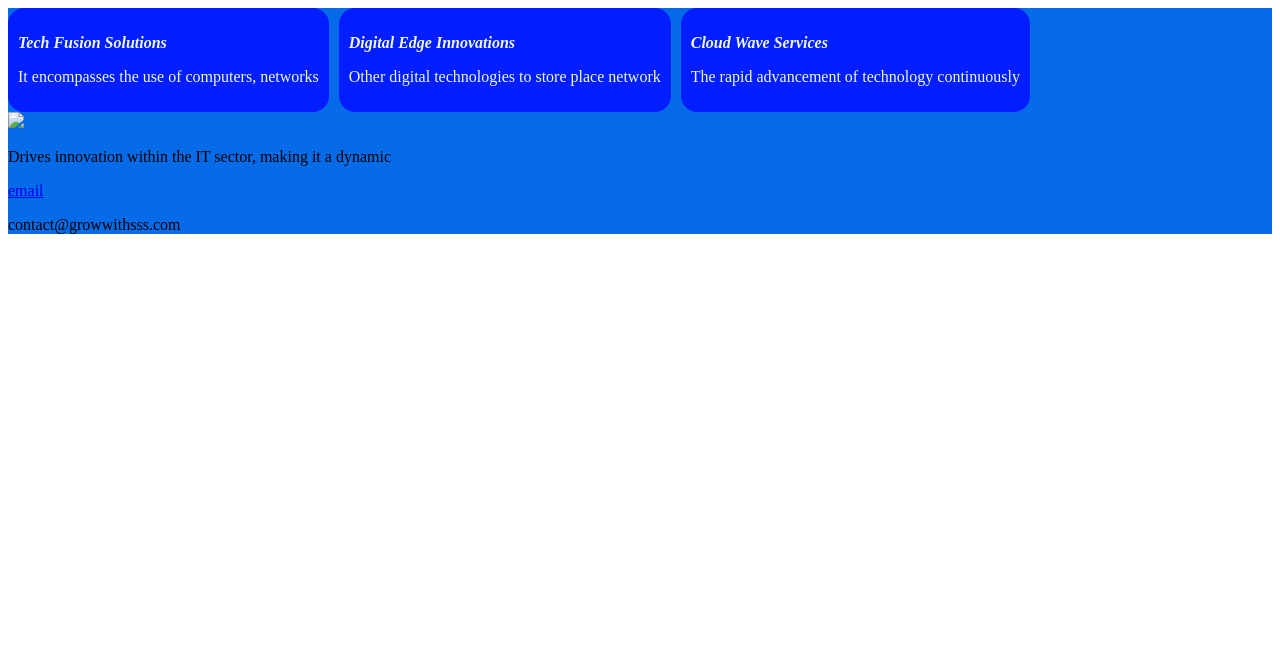
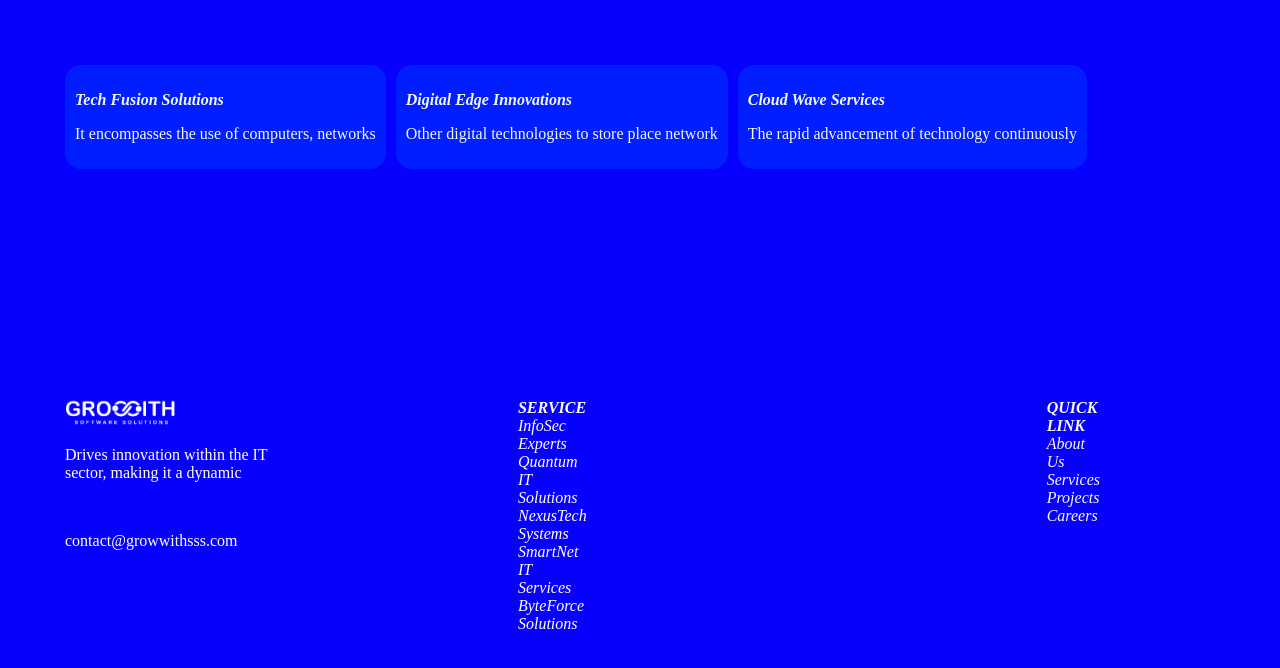
Before and after one commit to priyankshusingh2009/project-01, a plain HTML site: page footer.html in a window 1280 px wide. Drawn offline with Linux system fonts and the light colour scheme.

Commit message:
new div added

```diff
--- a/footer.html
+++ b/footer.html
@@ -15,13 +15,40 @@
 
         }
 
-        .main_div {
-            background-color: rgb(5, 107, 232);
+        .body_class {
+            background-color: rgb(8, 0, 255);
+            margin: 65px;
+        }
+
+        .container_div {
+            margin-bottom: 20%;
 
         }
 
+        .image_mail--div {
+            color: rgb(255, 255, 255);
+        }
+
         .growith {
-            width: 20%;
+            width: 50%;
+        }
+
+        .quick_link {
+            margin-left: 40%;
+            margin-right: 10%;
+            color: rgb(248, 248, 248);
+
+        }
+
+        .service_div {
+            margin-left: 20%;
+            color: rgb(255, 255, 255);
+
+
+        }
+
+        .footer_desgin {
+            display: flex;
         }
 
         .inner_1 {
@@ -62,11 +89,13 @@
         .inner_3:hover {
             background-color: aqua;
             color: black;
+
         }
     </style>
 </head>
 
-<body>
+<body class="body_class">
+
     <div class="main_div">
         <div class="container_div">
             <div class="inner_1">
@@ -84,13 +113,33 @@
             </div>
         </div>
         <div class="footer_desgin">
-            <img class="growith" src="images/footer-logo.png">
-            <p>Drives innovation within the IT sector, making it a dynamic</p>
-            <a class="mail" href="mail.contact@growwithsss.com"> email </a>
-            <p>contact@growwithsss.com</p>
+            <div class="image_mail--div">
 
+
+                <img class="growith" src="images/footer-logo.png">
+                <p>Drives innovation within the IT sector, making it a dynamic</p>
+                <a class="mail" href="mail.contact@growwithsss.com"> email </a>
+                <p>contact@growwithsss.com</p>
+            </div>
+            <div class="service_div">
+                <i><b>SERVICE </b></i>
+                <i>InfoSec Experts</i>
+                <i>Quantum IT Solutions</i>
+                <i> NexusTech Systems</i>
+                <i>SmartNet IT Services</i>
+                <i> ByteForce Solutions</i>
+
+            </div>
+            <div class="quick_link">
+                <i><b> QUICK LINK </b></i>
+                <i>About Us</i>
+                <i>Services</i>
+                <i>Projects </i>
+                <i>Careers</i>
+
+            </div>
         </div>
-        <div class></div>
+        <div class=""></div>
     </div>
 </body>
 
```
Also changed, not shown: bat.html (+11 -24 lines), font/Pirata_One/OFL.txt (added), font/Pirata_One/PirataOne-Regular.ttf (added), font/Sekuya/OFL.txt (added), font/Sekuya/Sekuya-Regular.ttf (added), font/Space_Grotesk/OFL.txt (added), font/Space_Grotesk/README.txt (added), font/Space_Grotesk/SpaceGrotesk-VariableFont_wght.ttf (added), font/Space_Grotesk/static/SpaceGrotesk-Bold.ttf (added), font/Space_Grotesk/static/SpaceGrotesk-Light.ttf (added), font/Space_Grotesk/static/SpaceGrotesk-Medium.ttf (added), font/Space_Grotesk/static/SpaceGrotesk-Regular.ttf (added), font/Space_Grotesk/static/SpaceGrotesk-SemiBold.ttf (added), images/footer-bg-1.svg (added), 1 more files.
